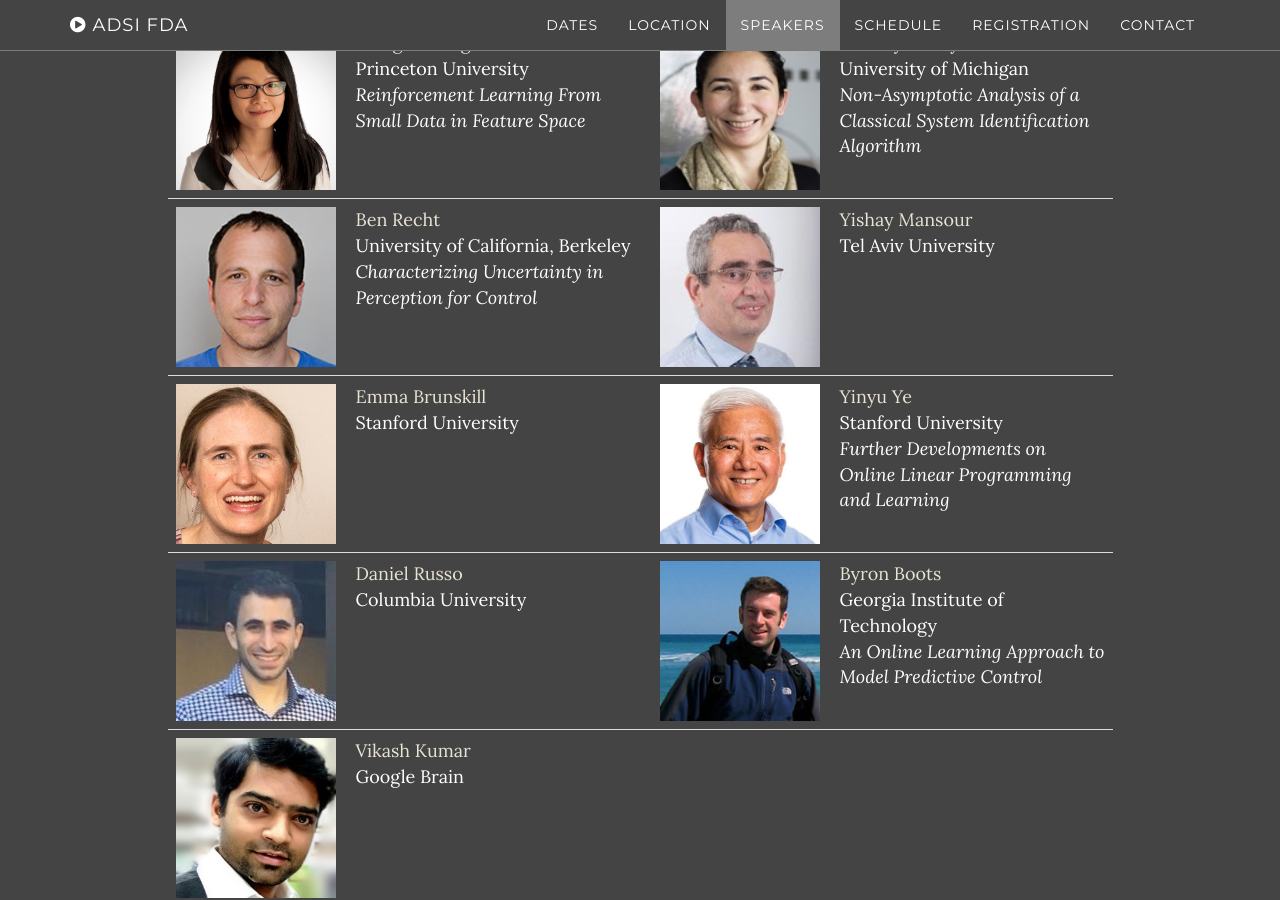
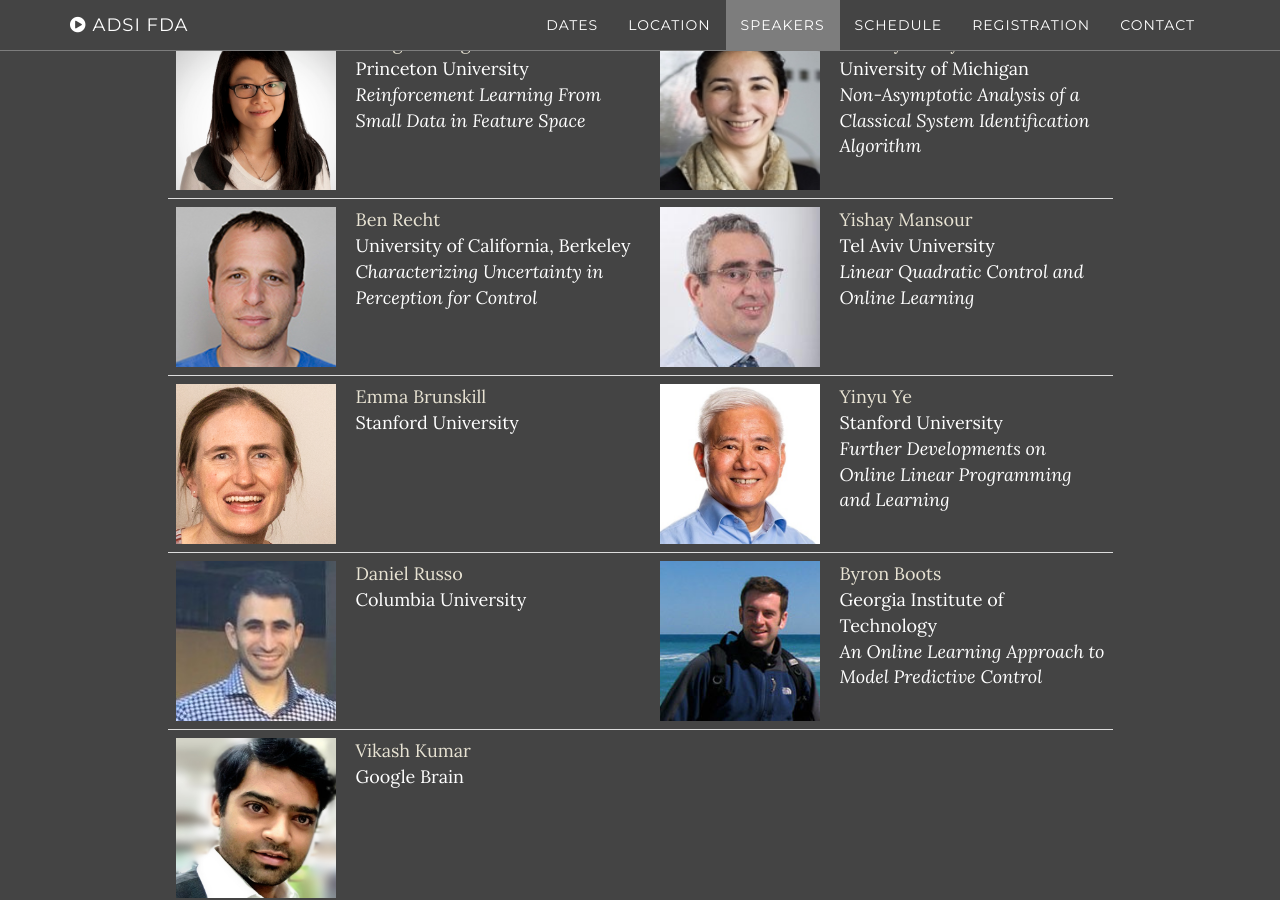
Before and after one commit to kgjamieson/ifds-workshop-2025, a Jekyll site: the page built from index.html, in a window 1280 px wide and 900 px high, scrolled down 2799 px. Built offline with Jekyll 4.4.1, drawn with Linux system fonts in a browser that asks for light colours.

Commit message:
Adding talk titles.

```diff
--- a/_includes/speakers.html
+++ b/_includes/speakers.html
@@ -29,7 +29,7 @@ Classical System Identification Algorithm</i></td>
 <td class="thumb"><img src="img/instructors/ben.jpg"></td>
 <td><a href="https://people.eecs.berkeley.edu/~brecht/">Ben Recht</a><br />University of California, Berkeley<br /><i>Characterizing Uncertainty in Perception for Control</i></td>
 <td class="thumb"><img src="img/instructors/yishay.jpg"></td>
-<td><a href="http://www.cs.tau.ac.il/~mansour/">Yishay Mansour</a> <br />Tel Aviv University<br /><i> </i></td>
+<td><a href="http://www.cs.tau.ac.il/~mansour/">Yishay Mansour</a> <br />Tel Aviv University<br /><i>Linear Quadratic Control and Online Learning</i></td>
 </tr>
 <tr>
 <td class="thumb"><img src="img/instructors/emma.jpg"></td>
```
